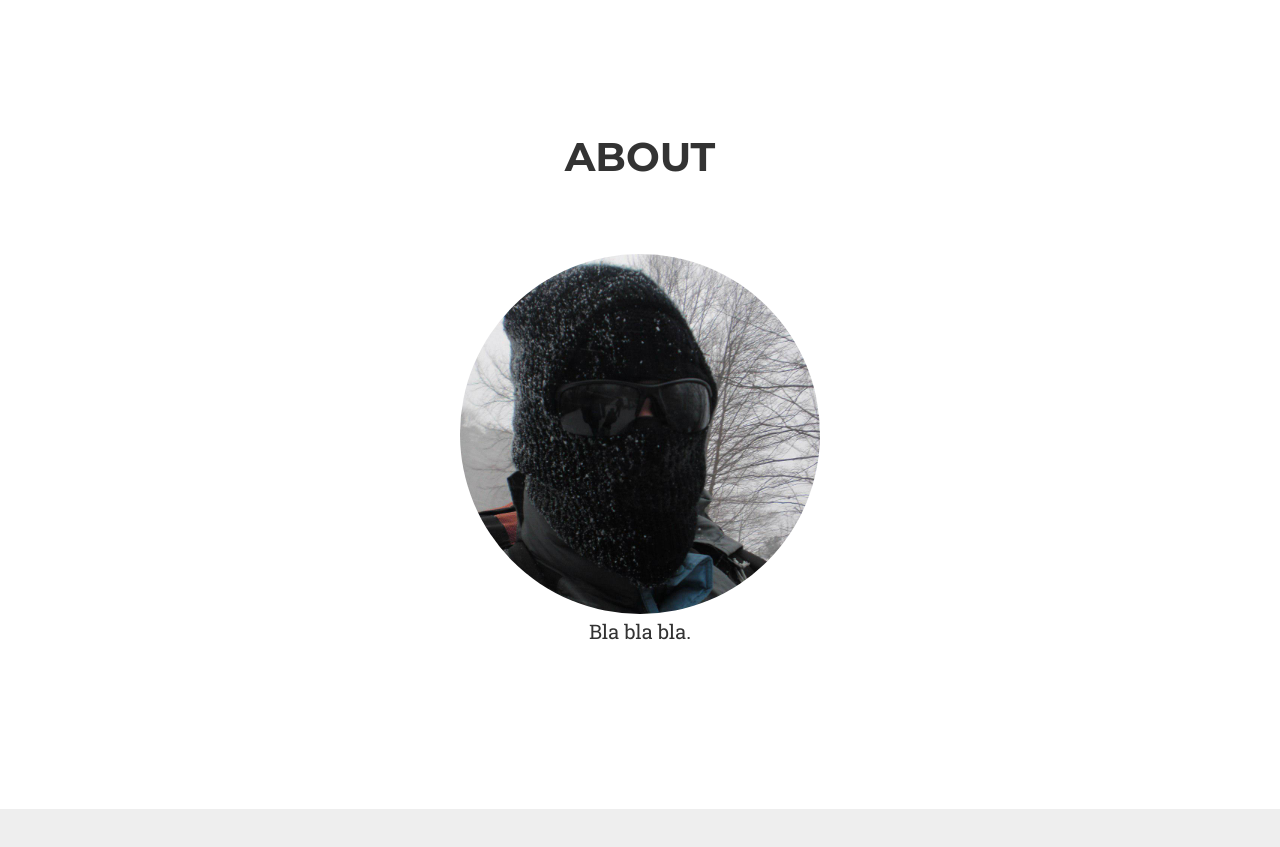
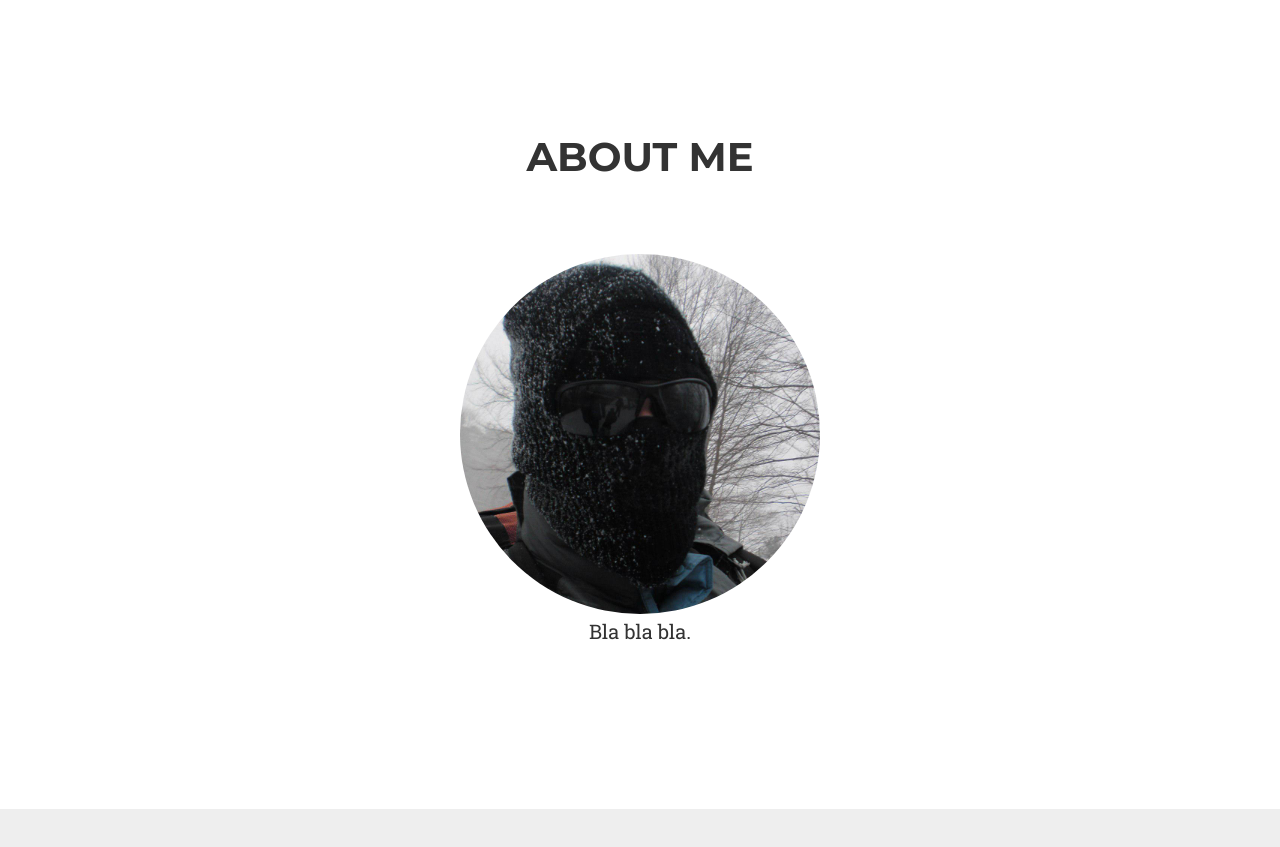
Before and after one commit to DimitrisTzikas/DimitrisTzikas.github.io, a plain HTML site: page index.html in a window 1280 px wide. Shown: the part 1580-2427 px from the top of the page. Drawn offline with nearby package versions, Linux system fonts and the light colour scheme; a web font is replaced by a local one.

Commit message:
update website

```diff
--- a/index.html
+++ b/index.html
@@ -123,7 +123,7 @@
         <div class="container">
             <div class="row">
                 <div class="col-lg-12 text-center">
-                    <h2 class="section-heading">About</h2>
+                    <h2 class="section-heading">About Me</h2>
                     <h3 class="section-subheading text-muted"></h3>
                 </div>
                 <div class="row text-center">
```
